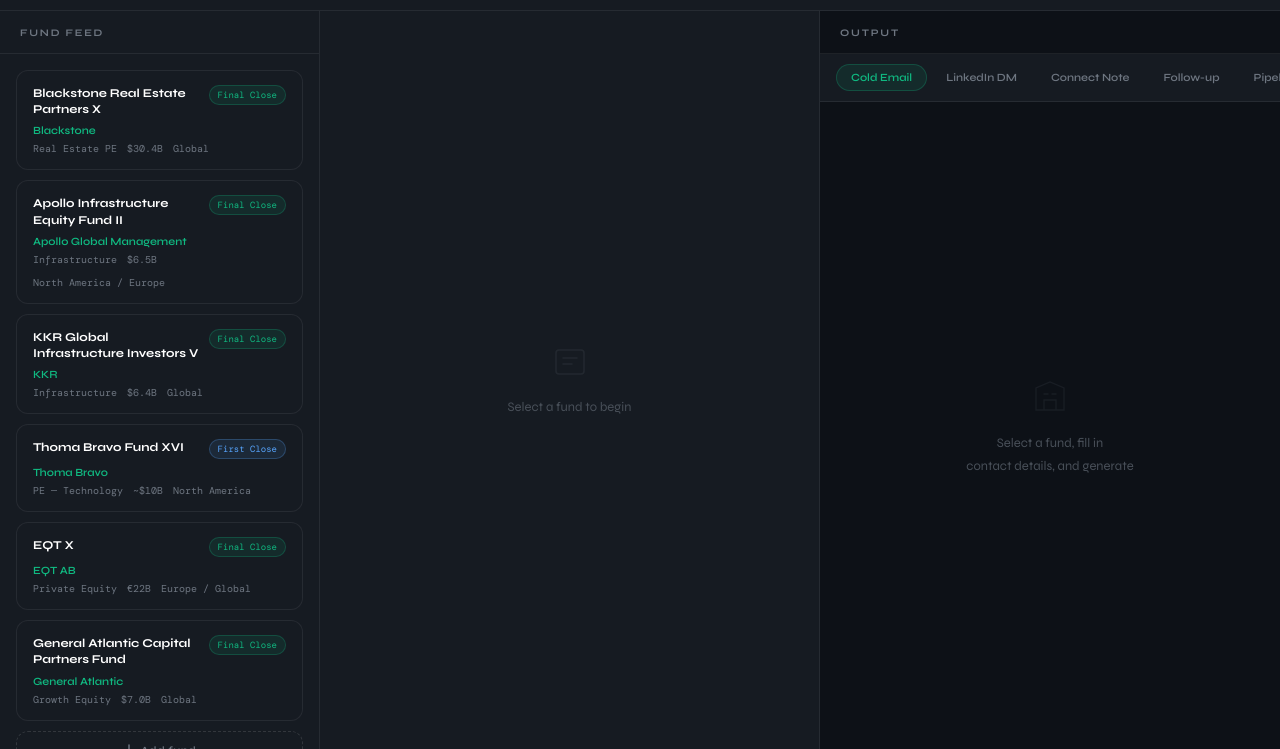
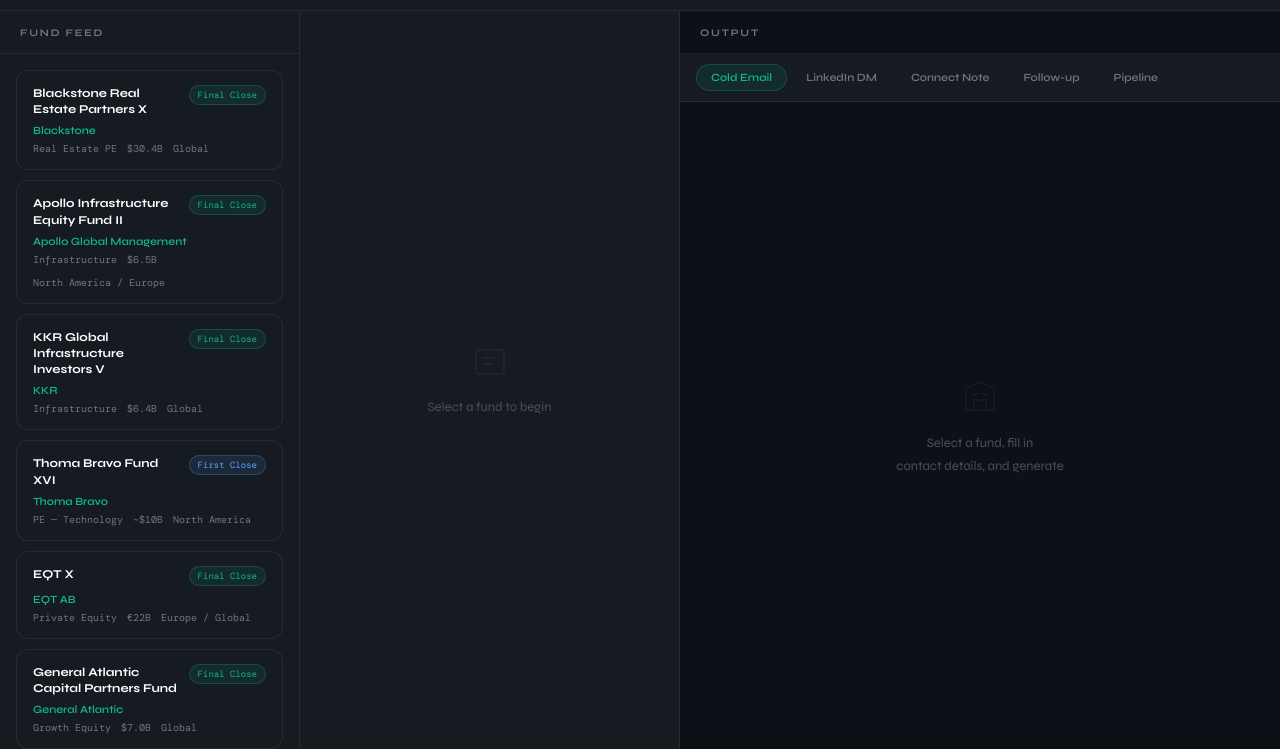
Before and after one commit to zacheyns-sudo/Proof-outreach, a website: page public/proof-outreach.html in a window 1280 px wide. Shown: the part 51-800 px from the top of the page. Drawn offline with nearby package versions, Linux system fonts and the light colour scheme; a web font is replaced by a local one.

Commit message:
Adjust shell grid column widths for better panel balance

```diff
--- a/public/proof-outreach.html
+++ b/public/proof-outreach.html
@@ -39,7 +39,7 @@ html, body { height: 100%; background: var(--navy); color: var(--white); font-fa
 .logo-sub { font-family: 'DM Mono', monospace; font-size: 10px; color: var(--slate-l); margin-left: 4px; }
 .pill { font-family: 'DM Mono', monospace; font-size: 10px; padding: 4px 13px; border-radius: 100px; border: 1px solid var(--border-c); color: var(--green); letter-spacing: 0.5px; }
 
-.shell { display: grid; grid-template-columns: 320px 1fr 460px; height: calc(100vh - 62px); overflow: hidden; }
+.shell { display: grid; grid-template-columns: 300px 380px 1fr; height: calc(100vh - 62px); overflow: hidden; }
 
 .panel { display: flex; flex-direction: column; border-right: 1px solid var(--border); overflow: hidden; }
 .panel:last-child { border-right: none; }
```
